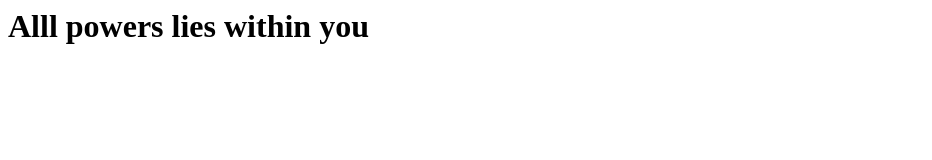
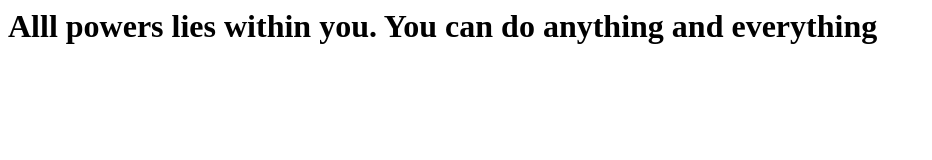
Before and after one commit to ssnakhate/firstgitrepo, a plain HTML site: page index.html in a window 1280 px wide. Shown: the whole page, without its empty margins (0-932 px from the left). Drawn offline with Linux system fonts and the light colour scheme.

Commit message:
completed the first quote

```diff
--- a/index.html
+++ b/index.html
@@ -1,5 +1,5 @@
 <html>
 <body>
-<h1>Alll powers lies within you</h1>
+<h1>Alll powers lies within you. You can do anything and everything</h1>
 </body>
 </html>
```
